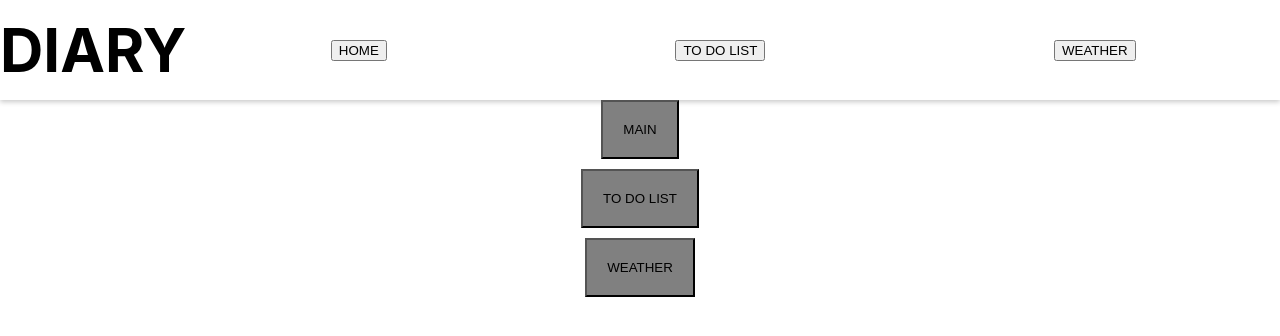
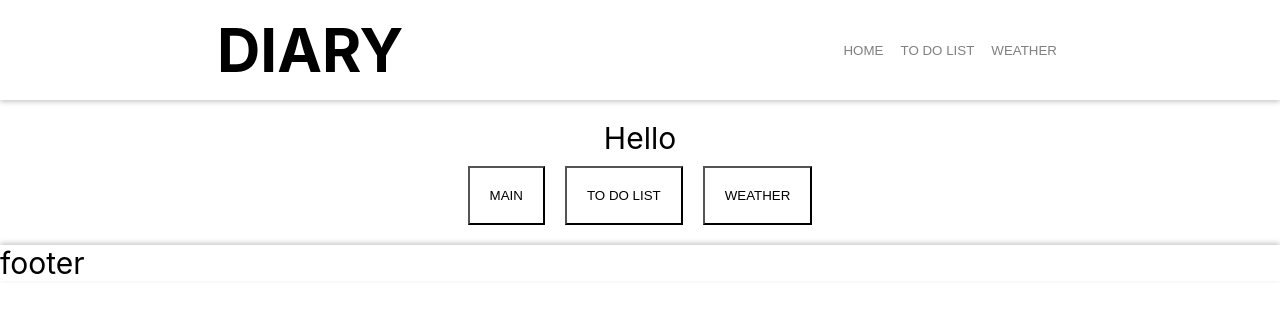
Before and after one commit to JUHYUNSAN/todolist, a React (Create React App) app: page /main in a window 1280 px wide. Shown: the top 336 px of the page. Built offline with nearby package versions, Linux system fonts and the light colour scheme.

Commit message:
cssfirst

```diff
--- a/src/App.js
+++ b/src/App.js
@@ -14,6 +14,7 @@ import { Todolist } from "./pages/todolist/todolist";
 
 //components
 import { Header } from "./components/header/header";
+import { Footer } from "./components/footer/footer";
 
 function App() {
   return (
@@ -25,6 +26,7 @@ function App() {
         <Route exact path="/search" element={<Search />} />
         <Route exact path="/todolist" element={<Todolist />} />
       </Routes>
+      <Footer />
     </Router>
   );
 }
--- /dev/null
+++ b/src/components/footer/footer.js
@@ -0,0 +1,11 @@
+import React from "react";
+import { FooterContainer } from "./styled";
+
+export const Footer = () => {
+
+  return (
+    <FooterContainer>
+      footer
+    </FooterContainer>
+);
+};
--- /dev/null
+++ b/src/components/footer/styled.js
@@ -0,0 +1,9 @@
+import styled from "styled-components";
+
+export const FooterContainer = styled.div`
+font-size:30px;
+margin: 0 auto;
+margin-top: 20px;
+box-shadow: 0px -2px 5px #c9c9c9;
+
+`;
--- a/src/components/header/header.js
+++ b/src/components/header/header.js
@@ -1,5 +1,5 @@
 import React from "react";
-import { HeaderContainer, HeaderBtn } from "./styled";
+import { HeaderContainer, HeaderBtn, TitleContainer, HeaderNav } from "./styled";
 
 import { useNavigate } from "react-router-dom";
 
@@ -9,10 +9,13 @@ export const Header = () => {
 
   return (
     <HeaderContainer>
-      <h1>DIARY</h1>
-      <HeaderBtn onClick={() => navigate1("/main")}> HOME</HeaderBtn>
-      <HeaderBtn onClick={() => navigate1("/todolist")}> TO DO LIST</HeaderBtn>
-      <HeaderBtn onClick={() => navigate1("/search")}> WEATHER</HeaderBtn>
+      <TitleContainer><h1>DIARY</h1></TitleContainer>
+
+      <HeaderNav>
+        <HeaderBtn onClick={() => navigate1("/main")}> HOME</HeaderBtn>
+        <HeaderBtn onClick={() => navigate1("/todolist")}> TO DO LIST</HeaderBtn>
+        <HeaderBtn onClick={() => navigate1("/search")}> WEATHER</HeaderBtn>
+      </HeaderNav>
     </HeaderContainer>
 );
 };
--- a/src/components/header/styled.js
+++ b/src/components/header/styled.js
@@ -2,16 +2,31 @@ import styled from "styled-components";
 
 export const HeaderContainer = styled.div`
   display: flex;
-  flex-direction: row;
-  justify-content:center;
+  justify-conten:space-between;
   align-items:center;
   height:100px;
   font-size:30px;
   margin: 0 auto;
   box-shadow: 0px 2px 5px #c9c9c9;
+  margin-bottom: 20px;
+`;
+
+export const TitleContainer = styled.div`
+  display: flex;
+  margin: 0 auto;
+`;
+
+export const HeaderNav = styled.div`
+  display: flex;
+  gap: 5px;
+  margin: 0 auto;
 `;
 
 export const HeaderBtn = styled.button`
   display: flex;
   margin: 0 auto;
+  color: grey;
+  border: none;
+  cursor: pointer;
+  background-color: white;
 `;
--- a/src/pages/main/main.js
+++ b/src/pages/main/main.js
@@ -1,5 +1,5 @@
 import React from "react";
-import { MainContainer, MainContainerBox } from "./styled";
+import { MainContainer, MainContainerBox, MainIntro, MainDirection } from "./styled";
 
 import { useNavigate } from "react-router-dom";
 
@@ -9,6 +9,9 @@ export const Main = () => {
 
     return (
     <MainContainer>
+        <MainIntro>Hello</MainIntro>
+
+        <MainDirection>
             <MainContainerBox
                 onClick={() => navigate("/main")}> MAIN
             </MainContainerBox>
@@ -20,6 +23,7 @@ export const Main = () => {
             <MainContainerBox
                 onClick={() => navigate("/search")}> WEATHER
             </MainContainerBox>
+        </MainDirection>
     </MainContainer>
     );
 };
--- a/src/pages/main/styled.js
+++ b/src/pages/main/styled.js
@@ -10,11 +10,28 @@ export const MainContainer = styled.div`
   margin: 0 auto;
 `;
 
+
+export const MainDirection = styled.div`
+  display: flex;
+  direction: row;
+  align-items:center;
+  gap: 20px;
+  margin: 0 auto;
+`;
+
+export const MainIntro = styled.div`
+  display: flex;
+  font-size:30px;
+  margin: 0 auto;
+`;
+
+
 export const MainContainerBox = styled.button`
   display: flex;
   padding: 20px;
   gap: 20px;
   justify-content:center;
   align-items:center;
-  background-color: grey;
+  background-color: white;
+  cursor: pointer;
 `;
```
Lines whose indentation alone changed are shown as unchanged.
